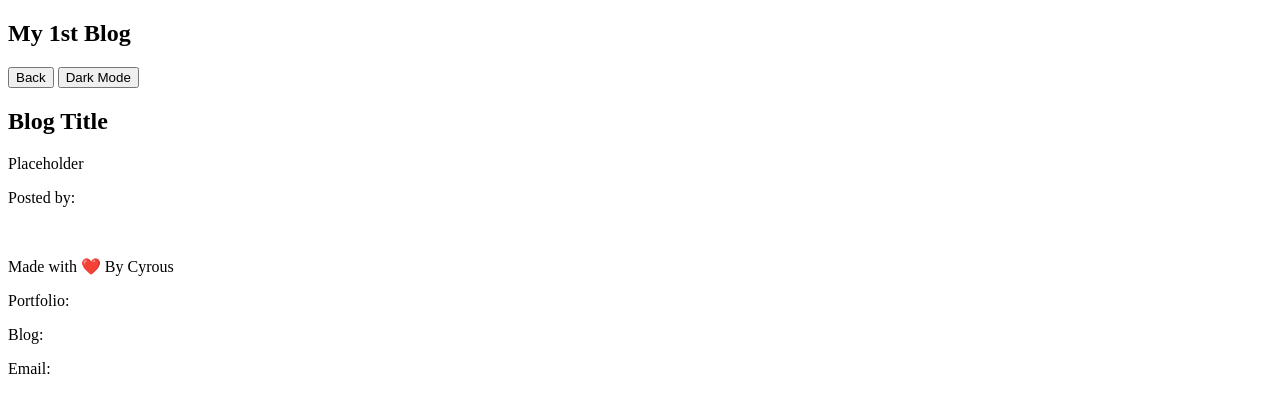
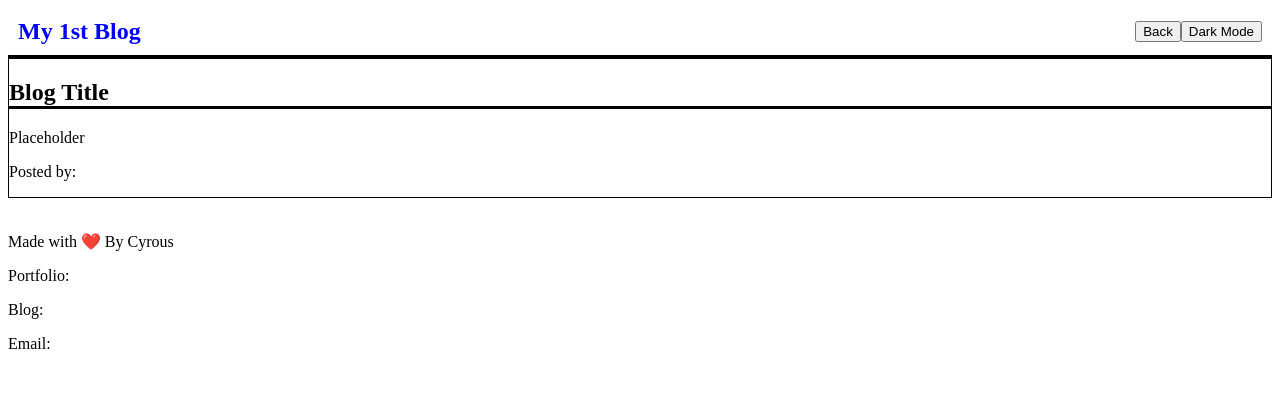
Before and after one commit to MrGithubby/Bootcamp_Challenge_04, a plain HTML site: page blog.html in a window 1280 px wide. Drawn offline with Linux system fonts and the light colour scheme.

Commit message:
Adding in the CSS File for the blog

```diff
--- a/assets/css/blog.css
+++ b/assets/css/blog.css
@@ -0,0 +1,25 @@
+#main-navigation{
+    display:flex;
+    justify-content:space-between;
+    align-items:center;
+    border-bottom: 3px solid;
+    padding:10px;
+}
+
+#button-container{
+    display:flex;
+    /* margin:15px; */
+}
+
+h1 {
+    color: blue;
+    margin: 0px;
+}
+
+h2 {
+    border-bottom: 3px solid;
+}
+
+.blog-section{
+    border:1px solid;
+}
--- a/blog.html
+++ b/blog.html
@@ -4,15 +4,18 @@
     <meta charset="UTF-8">
     <meta name="viewport" content="width=device-width, initial-scale=1.0">
     <title>Document</title>
+    <link rel="stylesheet" href="assets/css/blog.css">
 </head>
 
 <body>
-    <section class="main-navigation">
+    <section id="main-navigation">
         <h1>My 1st Blog</h1>
-        <button>Back</button>
-        <button>Dark Mode</button>
+        <section id="button-container">
+            <button>Back</button>
+            <button>Dark Mode</button>
+        </section>
     </section>
-    <div id="blog-section">
+    <div class="blog-section">
         <h2>Blog Title</h2>
         <p>Placeholder</p>
         <p>Posted by:</p>
```
